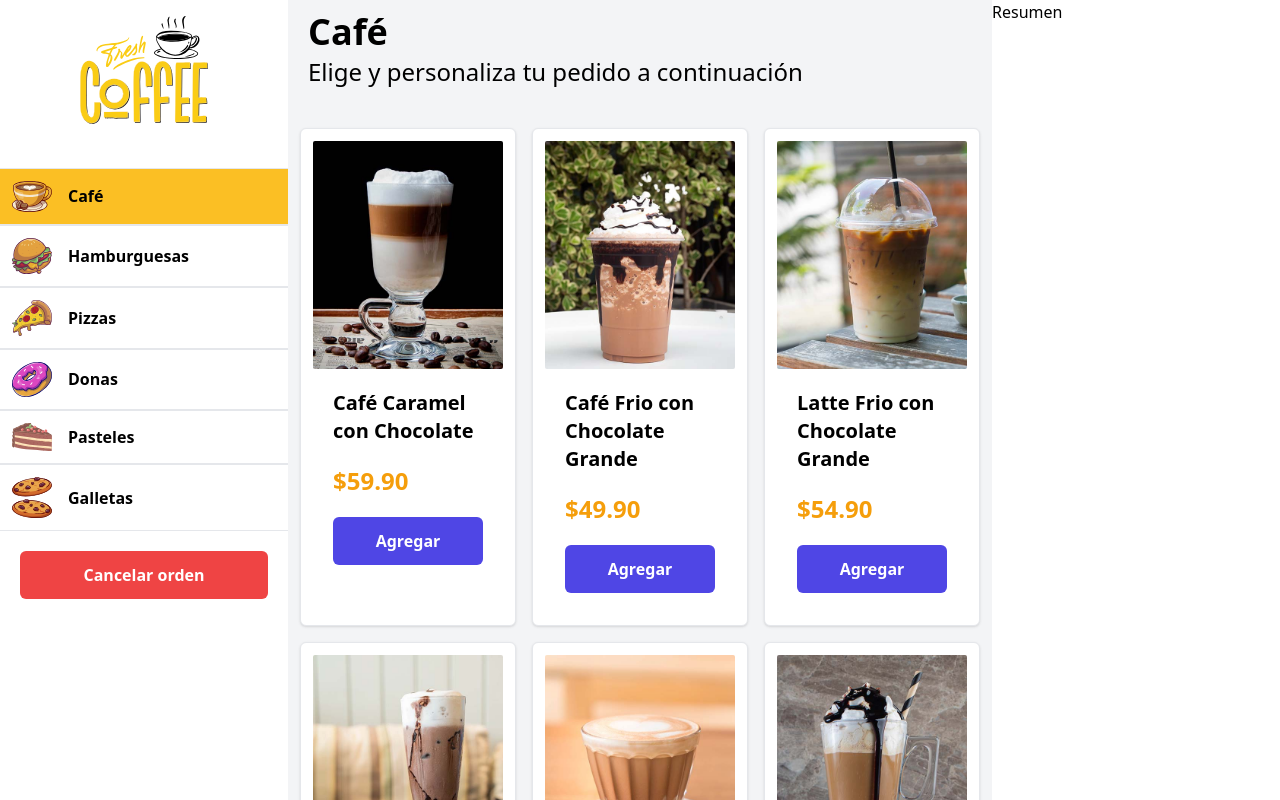
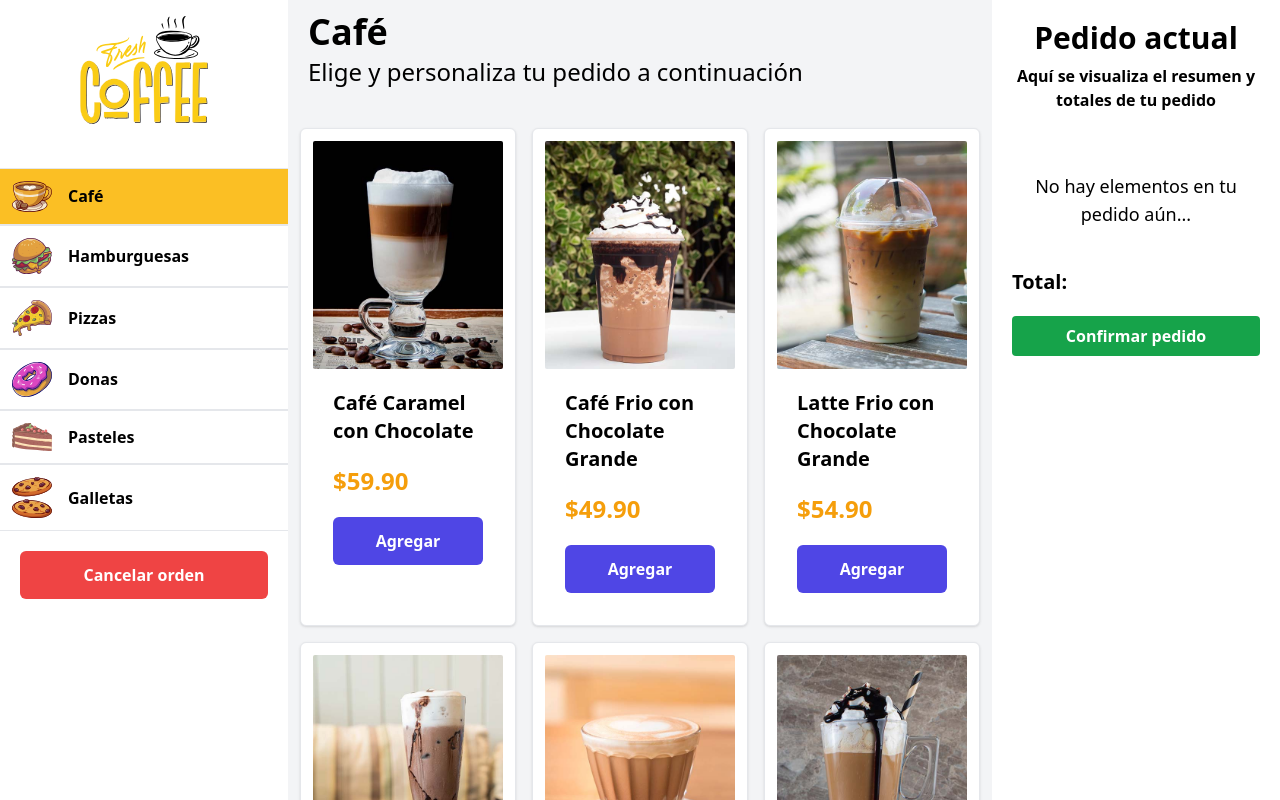
Before and after one commit to hectorgtez/curso-laravel, a React (Vite) app in the folder fresh-coffee/react-fresh-coffee/: page / in a window 1280 px wide. Built offline with nearby package versions, Linux system fonts and the light colour scheme.

Commit message:
[ADD] FreshCoffee - Agregar productos al arreglo de pedido

```diff
--- a/fresh-coffee/react-fresh-coffee/src/components/ModalProducto.jsx
+++ b/fresh-coffee/react-fresh-coffee/src/components/ModalProducto.jsx
@@ -4,7 +4,7 @@
 import { formatearDinero } from "../helpers";
 
 export default function ModalProducto() {
-  const { producto, handleClickModal } = useQuiosco();
+  const { producto, handleClickModal, handleAgregarPedido } = useQuiosco();
   const [ cantidad, setCantidad ] = useState(1);
 
   return (
@@ -61,6 +61,7 @@
 
         <button
           type="button"
+          onClick={ () => handleAgregarPedido({...producto, cantidad}) }
           className="bg-indigo-600 hover:bg-indigo-800 px-5 py-2 mt-5
             text-white font-bold rounded transition ease-in-out duration-150"
         >
--- a/fresh-coffee/react-fresh-coffee/src/components/Resumen.jsx
+++ b/fresh-coffee/react-fresh-coffee/src/components/Resumen.jsx
@@ -1,7 +1,36 @@
+import useQuiosco from '../hooks/useQuiosco'
+
 export default function Resumen() {
+  const { pedido } = useQuiosco();
+
   return (
-    <div className="md:w-72">
-      Resumen
-    </div>
+    <aside className="w-72 h-screen overflow-y-scroll p-5">
+      <h1 className="text-3xl font-black text-center">Pedido actual</h1>
+      <p className="text-md mt-2 mb-5 text-center font-semibold">
+        Aquí se visualiza el resumen y totales de tu pedido
+      </p>
+
+      <div className="py-10">
+        {pedido.length === 0 ? (
+          <p className="text-center text-lg">No hay elementos en tu pedido aún...</p>
+        ) : (
+          <p>Si hay algo...</p>
+        )}
+
+        <p className="text-xl mt-10 font-semibold">
+          Total: { '' }
+        </p>
+
+        <form className="w-full">
+          <div className="mt-5">
+            <input type="submit"
+              value="Confirmar pedido"
+              className="bg-green-600 hover:bg-green-700 text-white px-5 py-2 font-bold
+                text-center w-full rounded cursor-pointer transition ease-in-out duration-150"
+            />
+          </div>
+        </form>
+      </div>
+    </aside>
   )
 }
--- a/fresh-coffee/react-fresh-coffee/src/context/QuioscoProvider.jsx
+++ b/fresh-coffee/react-fresh-coffee/src/context/QuioscoProvider.jsx
@@ -10,6 +10,7 @@
   const [categoriaActual, setCategoriaActual] = useState(categorias[0]);
   const [modal, setModal] = useState(false);
   const [producto, setProducto] = useState({});
+  const [pedido, setPedido] = useState([]);
 
   const handleClickCategoria = id => {
     const categoria = categorias.filter(categoria => categoria.id === id)[0];
@@ -24,6 +25,10 @@
     setProducto(producto);
   }
 
+  const handleAgregarPedido = ({categoria_id, imagen, ...producto}) => {
+    setPedido([...pedido, producto]);
+  }
+
   return (
     <QuioscoContext.Provider
       value={{
@@ -33,7 +38,9 @@
         modal,
         handleClickModal,
         producto,
-        handleSetProducto
+        handleSetProducto,
+        pedido,
+        handleAgregarPedido
       }}
     >{ children }</QuioscoContext.Provider>
   )
--- a/fresh-coffee/react-fresh-coffee/src/layouts/Layout.jsx
+++ b/fresh-coffee/react-fresh-coffee/src/layouts/Layout.jsx
@@ -22,7 +22,6 @@
 
 export default function Layout() {
   const { modal } = useQuiosco();
-  console.log(modal);
 
   return (
     <>
```
